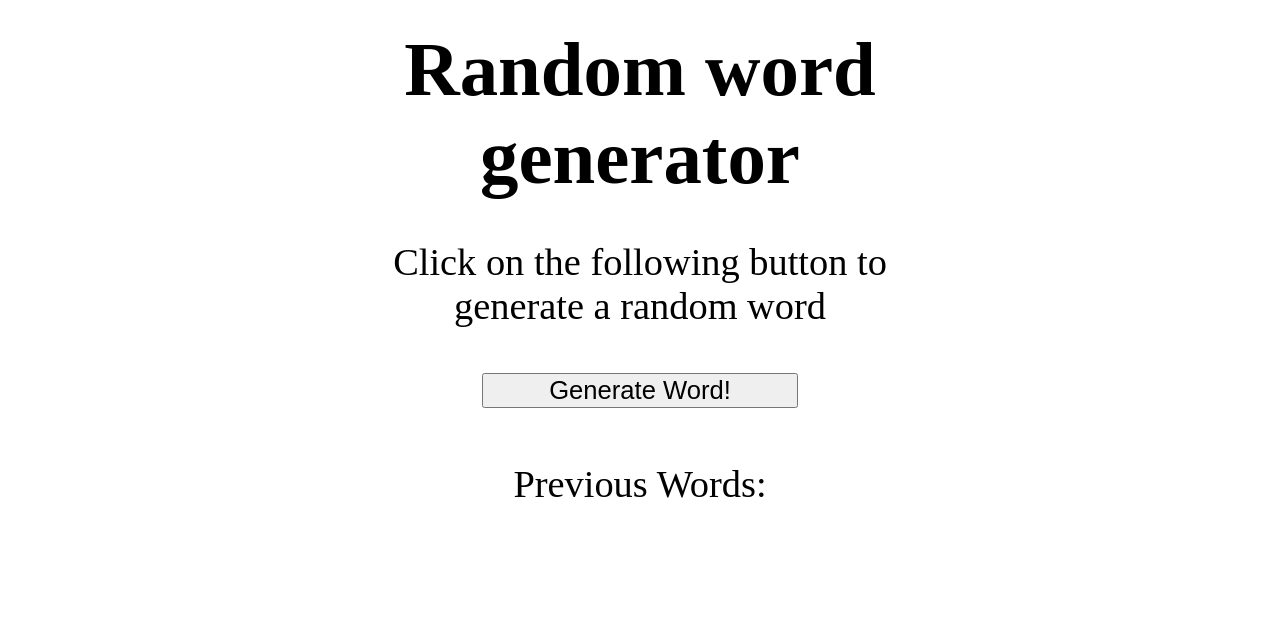
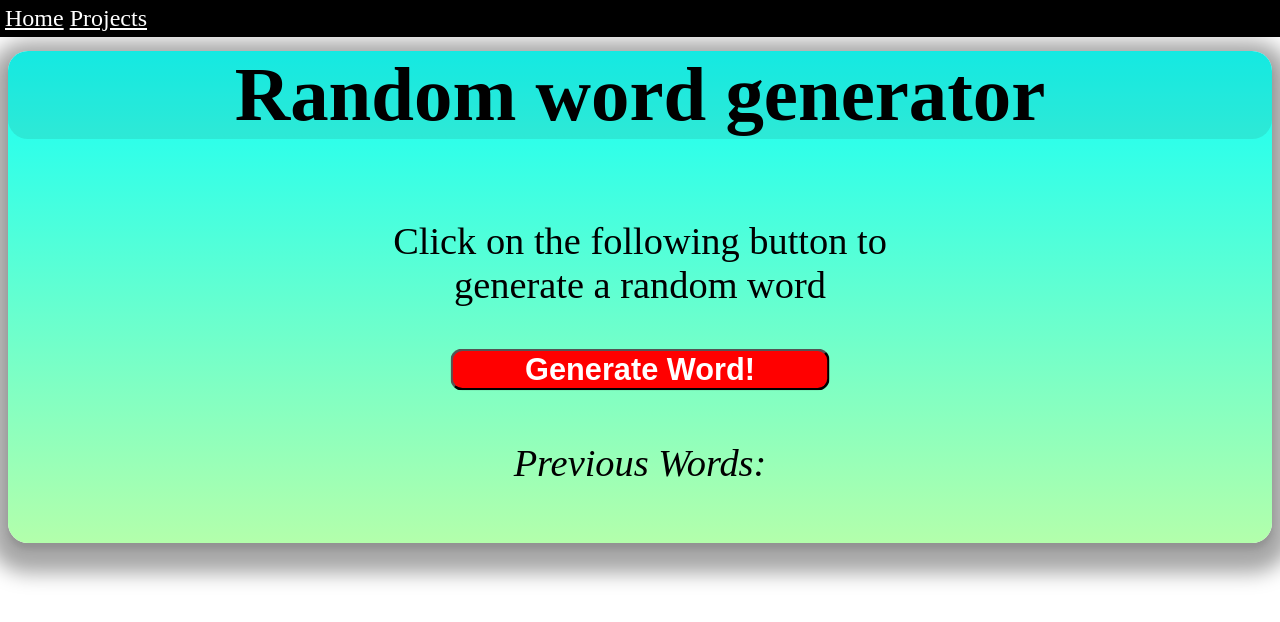
Before and after one commit to aceking007/pictionary_word_generator, a plain HTML site: page index.html in a window 1280 px wide. Drawn offline with Linux system fonts and the light colour scheme.

Commit message:
Visual designs added

```diff
--- a/index.html
+++ b/index.html
@@ -6,8 +6,13 @@
   <script type='text/javascript' src='load_data.js'></script>
 </head>
 <body>
+  <div id='navigation'>
+    <a href="https://aceking007.github.io/">Home</a>
+    <a href="https://aceking007.github.io/projects/">Projects</a>
+  </div>
+  <div id='fullLayout'>
     <p>
-    <h1 class='center' style='font-size:6vw'>Random word generator</h1><br>
+      <h1>Random word generator</h1><br>
       <div class='center'>
       Click on the following button to generate a random word
     </div>
@@ -15,13 +20,14 @@
     <div class='center'>
       <div>
         <form>
-        <button type='button' class='button' onclick="randomizeWord()">Generate Word!</button>
+          <button type='button' class='button' onclick="randomizeWord()"><strong>Generate Word!</strong></button>
         </form>
       </div><br>
     <div class='center'>
-    Previous Words:
+      <em>Previous Words:</em>
       <p id='prevWords' style='word-wrap: break-word'>
       </p>
     </div>
+  </div>
 </body>
 </html>
--- a/styles.css
+++ b/styles.css
@@ -1,7 +1,4 @@
-.box{
-  float: left;
-  margin: 5px;
-}
+/* A "." is used to create a class */
 .center{
   margin: auto;
   width: 50%;
@@ -14,8 +11,66 @@
   width: 50%;
   min-width: 200px;
   font-size: 2vw;
+  border-radius: 10px;
+  background-color: red;
+  color: white;
+  animation-name: beat;
+  animation-duration: 2s;
+  animation-iteration-count: infinite;
 }
+.button:hover{
+  animation-name: color-change;
+  animation-duration: 500ms;
+  animation-fill-mode: forwards;
+  animation-iteration-count: 1;
+}
+@keyframes color-change {
+  100% {
+    transform: scale(1.2);
+    background-color: #4790d3;
+  }
+}
+@keyframes beat {
+  0% {
+    transform: scale(1);
+  }
+  50% {
+    transform: scale(1.2);
+  }
+  100% {
+    transform: scale(1);
+  }
+}
+/* A "#" is used to refer to a html element id  */
 #prevWords{
   word-wrap: break-word;
   max-width: 50em;
 }
+#navigation{
+  text-align: left;
+  padding: 5px;
+  font-size: 1.5em;
+  position: fixed;
+  left: 0px;
+  top: 0px;
+  background-color: rgba(0,0,0,1);
+  width: 100%;
+}
+#fullLayout{
+  box-shadow: 0 10px 20px 20px rgba(0,0,0,0.35),0 6px 6px rgba(0,0,0,0.12);
+  border-radius: 20px;
+  background: linear-gradient(0deg, #b3ffab, #12fff7);
+}
+/* Direct html tags can also be used to set the styling */
+h1{
+  font-size: 6vw;
+  background-color: rgba(45,45,45,0.1);
+  text-align: center;
+  border-radius: inherit;
+}
+a{
+  color: #FFF;
+}
+a:hover {
+  color: #00F;
+}
```
Lines whose indentation alone changed are shown as unchanged.
